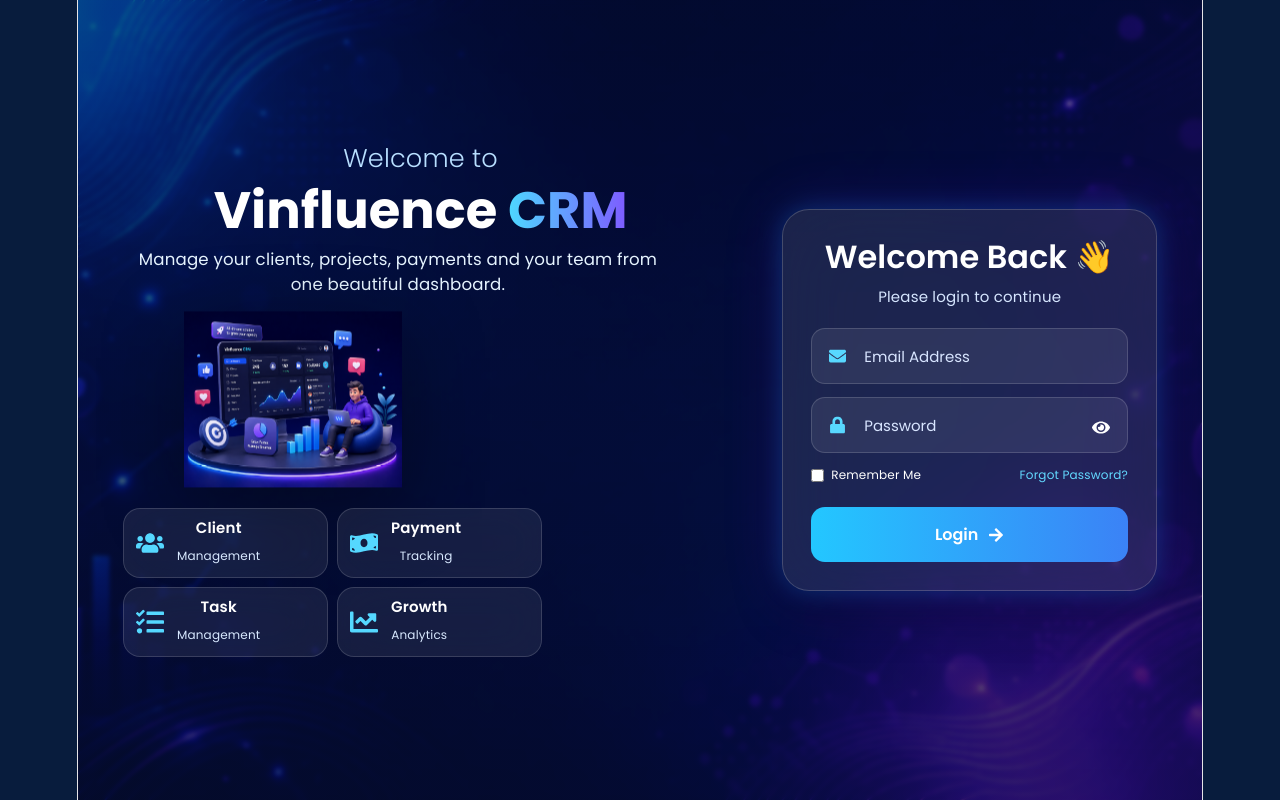
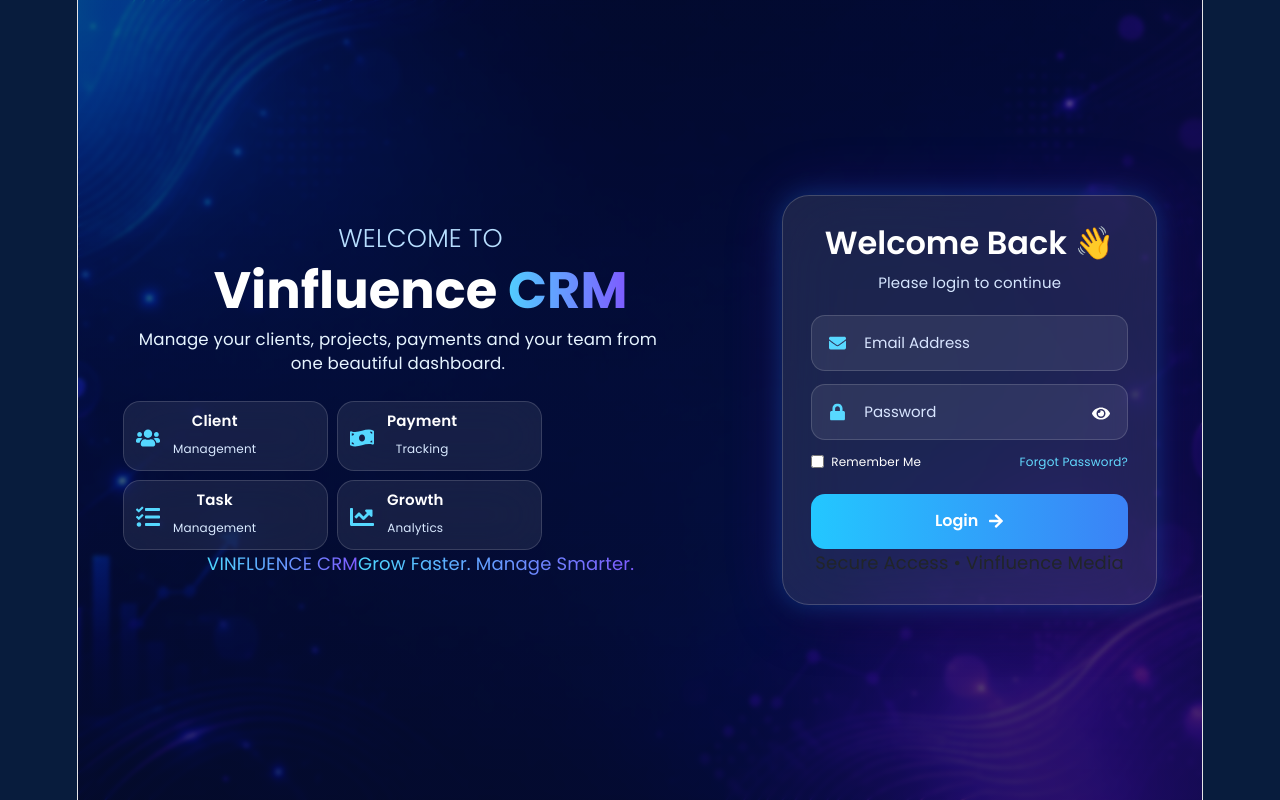
Before and after one commit to cvats13/Vinfluence-CRM, a React (Vite) app in the folder client/: page / in a window 1280 px wide. Built offline with nearby package versions, Linux system fonts and the light colour scheme; no server answers.

Commit message:
Update Login.jsx

```diff
--- a/client/src/pages/Login.jsx
+++ b/client/src/pages/Login.jsx
@@ -1,6 +1,5 @@
+
 import "./Login.css";
-
-import illustration from "../assets/illustration.png";
 
 import { useState } from "react";
 import { useNavigate } from "react-router-dom";
@@ -38,6 +37,29 @@ function Login() {
     }
   };
 
+  const features = [
+    {
+      icon: <FaUsers />,
+      title: "Client",
+      subtitle: "Management",
+    },
+    {
+      icon: <FaMoneyBillWave />,
+      title: "Payment",
+      subtitle: "Tracking",
+    },
+    {
+      icon: <FaTasks />,
+      title: "Task",
+      subtitle: "Management",
+    },
+    {
+      icon: <FaChartLine />,
+      title: "Growth",
+      subtitle: "Analytics",
+    },
+  ];
+
   return (
     <div className="login-page">
 
@@ -47,68 +69,60 @@ function Login() {
 
         <motion.div
           className="left-side"
-          initial={{ x: -80, opacity: 0 }}
+          initial={{ x: -50, opacity: 0 }}
           animate={{ x: 0, opacity: 1 }}
-          transition={{ duration: 1 }}
+          transition={{ duration: 0.8 }}
         >
 
+          <div className="brand-content">
 
-
-          <h4>Welcome to</h4>
+            <h4>WELCOME TO</h4>
 
             <h1>
-            Vinfluence <span>CRM</span>
+              Vinfluence
+              <span> CRM</span>
             </h1>
 
             <p>
-            Manage your clients, projects,
-            payments and your team from one
-            beautiful dashboard.
+              Manage your clients, projects, payments
+              and your team from one beautiful dashboard.
             </p>
-          <img
-  src={illustration}
-  alt="CRM Illustration"
-  className="hero-image"
-/>
+
+          </div>
+
+          {/* FEATURE CARDS */}
 
           <div className="feature-box">
 
-            <div className="feature">
-              <FaUsers size={28} />
+            {features.map((feature, index) => (
+              <motion.div
+                className="feature"
+                key={feature.title}
+                initial={{ y: 20, opacity: 0 }}
+                animate={{ y: 0, opacity: 1 }}
+                transition={{
+                  duration: 0.5,
+                  delay: 0.3 + index * 0.12,
+                }}
+              >
+
+                <div className="feature-icon">
+                  {feature.icon}
+                </div>
 
                 <div>
-                <h5>Client</h5>
-                <small>Management</small>
-              </div>
+                  <h5>{feature.title}</h5>
+                  <small>{feature.subtitle}</small>
                 </div>
 
-            <div className="feature">
-              <FaMoneyBillWave size={28} />
+              </motion.div>
+            ))}
 
-              <div>
-                <h5>Payment</h5>
-                <small>Tracking</small>
-              </div>
           </div>
 
-            <div className="feature">
-              <FaTasks size={28} />
-
-              <div>
-                <h5>Task</h5>
-                <small>Management</small>
-              </div>
-            </div>
-
-            <div className="feature">
-              <FaChartLine size={28} />
-
-              <div>
-                <h5>Growth</h5>
-                <small>Analytics</small>
-              </div>
-            </div>
-
+          <div className="brand-footer">
+            <span>VINFLUENCE CRM</span>
+            <span>Grow Faster. Manage Smarter.</span>
           </div>
 
         </motion.div>
@@ -117,14 +131,15 @@ function Login() {
 
         <motion.div
           className="login-card"
-          initial={{ x: 80, opacity: 0 }}
+          initial={{ x: 50, opacity: 0 }}
           animate={{ x: 0, opacity: 1 }}
-          transition={{ duration: 1 }}
+          transition={{ duration: 0.8 }}
         >
 
+          <div className="login-heading">
             <h2>Welcome Back 👋</h2>
-
             <p>Please login to continue</p>
+          </div>
 
           <form onSubmit={handleLogin}>
 
@@ -156,15 +171,20 @@ function Login() {
 
               <span
                 className="eye"
+                role="button"
+                tabIndex={0}
+                aria-label="Toggle password visibility"
                 onClick={() =>
                   setShowPassword(!showPassword)
                 }
+                onKeyDown={(e) => {
+                  if (e.key === "Enter" || e.key === " ") {
+                    e.preventDefault();
+                    setShowPassword(!showPassword);
+                  }
+                }}
               >
-                {showPassword ? (
-                  <FaEyeSlash />
-                ) : (
-                  <FaEye />
-                )}
+                {showPassword ? <FaEyeSlash /> : <FaEye />}
               </span>
 
             </div>
@@ -192,6 +212,10 @@ function Login() {
 
           </form>
 
+          <div className="login-footer">
+            Secure Access • Vinfluence Media
+          </div>
+
         </motion.div>
 
       </div>
```
Lines whose indentation alone changed are shown as unchanged.
